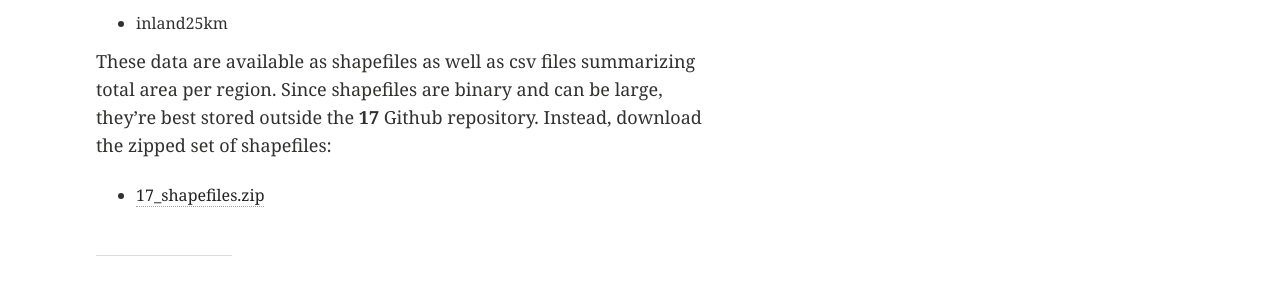
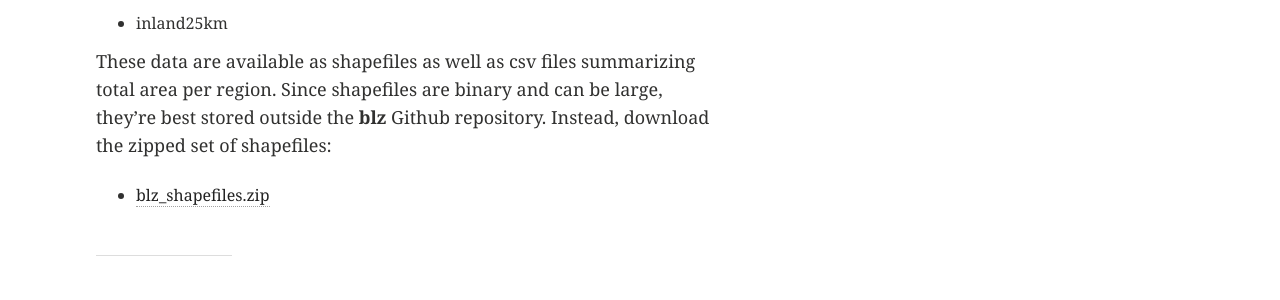
Before and after one commit to OHI-Science/blz, a Jekyll site: the page built from regions/index.md, in a window 1280 px wide and 900 px high, scrolled down 1554 px. Shown: the part 350-650 px from the top of the window. Built offline with Jekyll 4.4.1, drawn with Linux system fonts in a browser that asks for light colours; nearby versions of some CDN libraries; Markdown is read by kramdown in place of the engine named in the settings.

```diff
--- a/_config.yml
+++ b/_config.yml
@@ -1,15 +1,15 @@
-# Site wide configuration for https://ohi-science.org/17
+# Site wide configuration for https://ohi-science.org/blz
 title:       "OHI Belize"
 description: "Ocean Health Index for Belize"
 flag:        flag_80x40.png
 logo:        120x120.gif
 teaser:      400x250.gif
 locale:      en_US
-url:         //ohi-science.org/17
-baseurl:     /17
+url:         //ohi-science.org/blz
+baseurl:     /blz
 study_area:  Belize
 git_owner:   OHI-Science
-git_repo:    17
+git_repo:    blz
 git_slug:    OHI-Science/blz
 app_url:     https://ohi-science.shinyapps.io/blz_app
 
```
Also changed, not shown: README.md.
